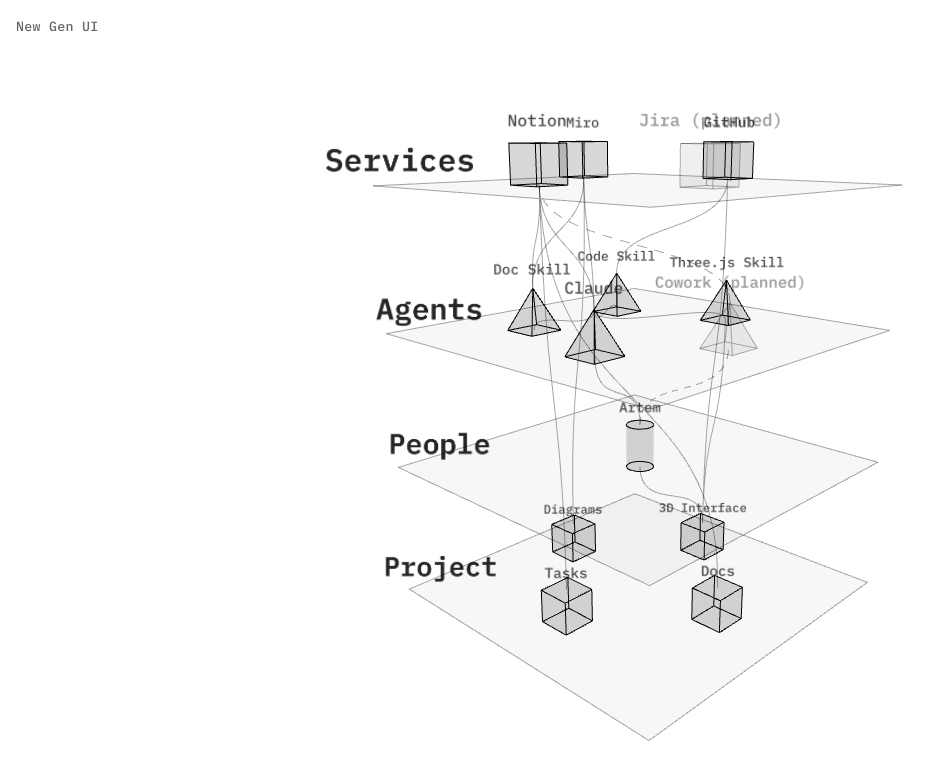
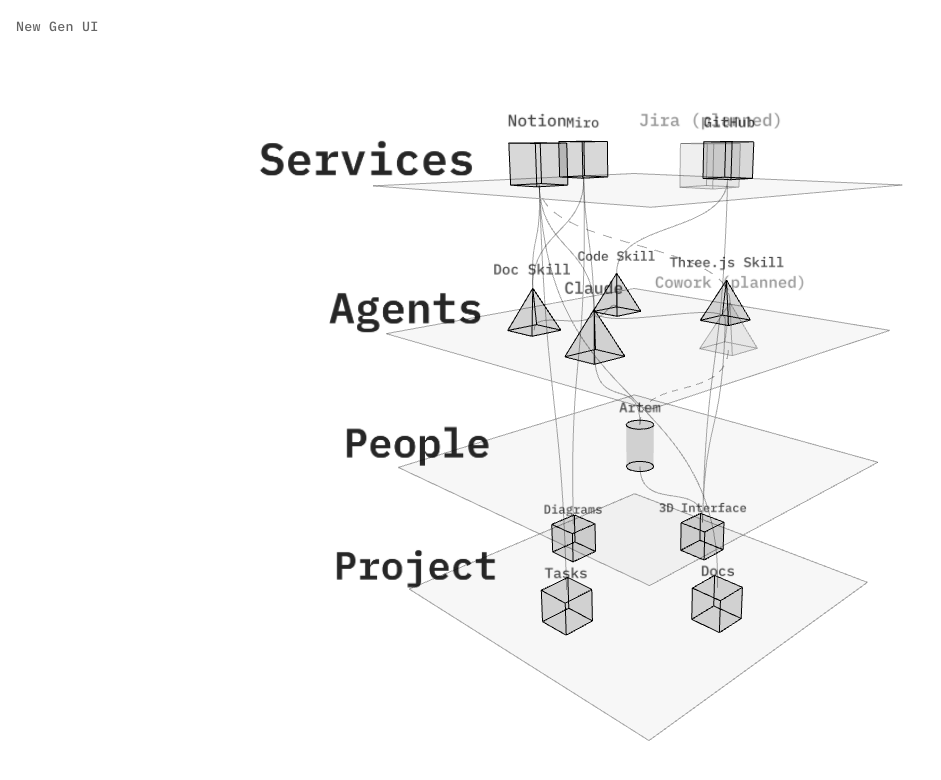
Before and after one commit to ArtemMeush33/Net-Gen-UI, a plain HTML site: page index.html in a window 1280 px wide. Shown: the whole page, without its empty margins (0-941 px from the left). Drawn offline with nearby package versions, Linux system fonts and the light colour scheme; animation ran at ten frames a second.

Commit message:
Set layer titles to H1
Co-Authored-By: Claude Opus 5.5 <noreply@anthropic.com>
Claude-Session: https://claude.ai/code/session_01KxKdJTqQeViGFpBVNZpgyD

```diff
--- a/index.html
+++ b/index.html
@@ -87,7 +87,7 @@ const CONFIG = {
   linkSegments: 48,      // smoothness of each curve
   labelOffset: 0.2,      // gap between the column and the layer titles
   // 3D labels use the typography above: a heading ('h1'..'h6') or { size: 'xs'..'9xl', weight }
-  layerLabelType: 'h3',                                // layer titles
+  layerLabelType: 'h1',                                // layer titles
   itemLabelType:  { size: 'sm', weight: 'medium' },   // shape names
   textWorldScale: 0.018, // how big 1px of type is in the 3D scene
   autoRotateSpeed: 0.5   // 0 = no auto rotation
```
